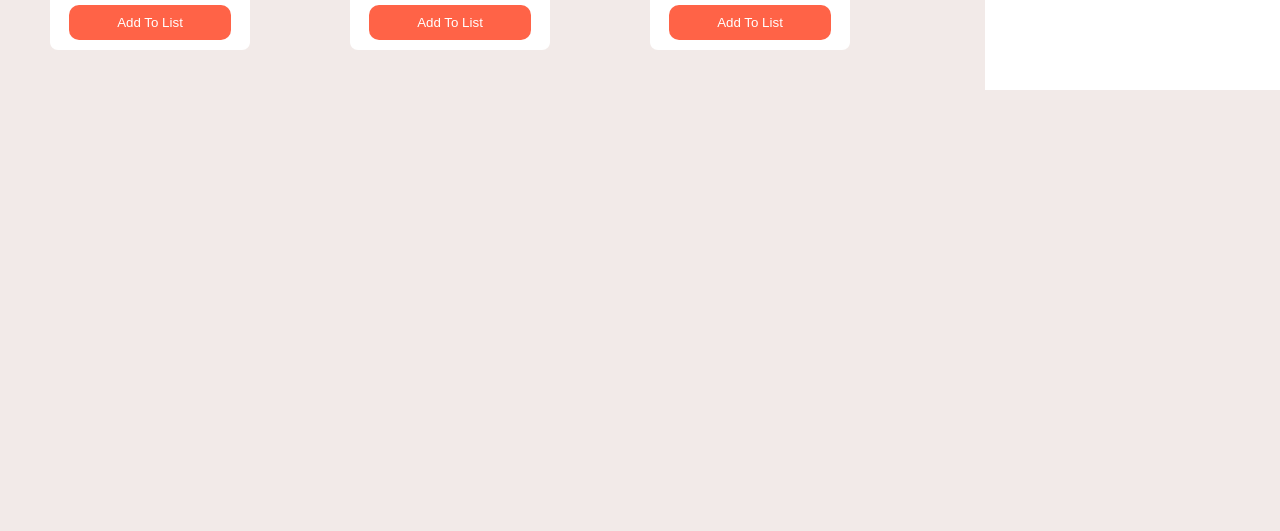
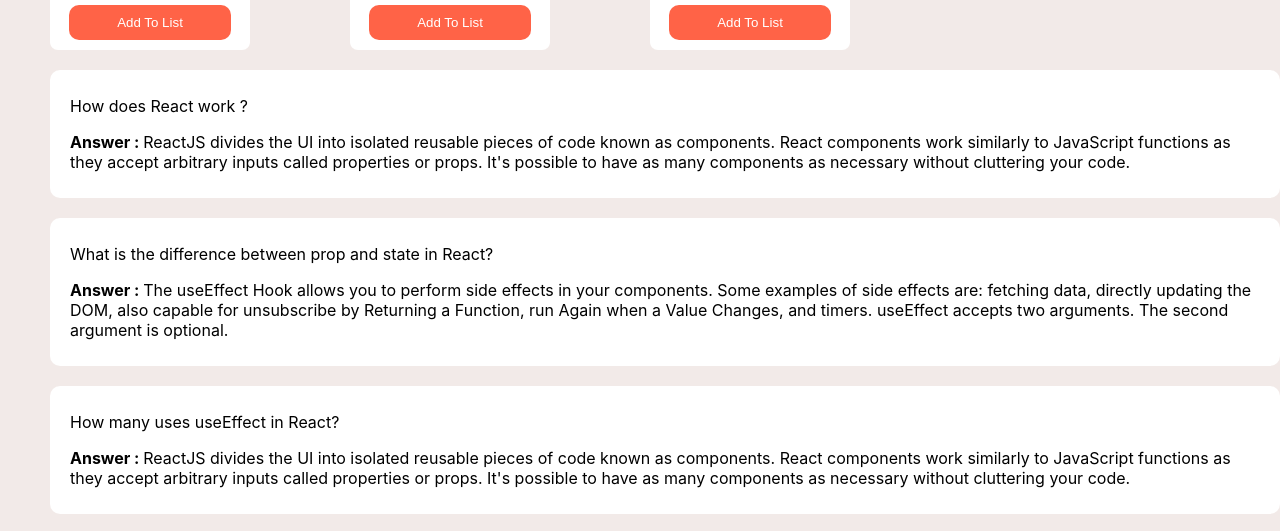
Before and after one commit to taslimahmed313/fitness-heroes, a React (Create React App) app: page / in a window 1280 px wide. Shown: the part 972-1503 px from the top of the page. Before the commit the page ends 1062 px from the top, so only its background shows below. Built offline with nearby package versions, Linux system fonts and the light colour scheme.

Commit message:
Questions Add

```diff
--- a/src/components/Cart/Cart.css
+++ b/src/components/Cart/Cart.css
@@ -1,6 +1,6 @@
 .cart-info {
   background-color: white;
-  height: 100%;
+  height: 100vh;
   padding: 20px 10px;
   position: sticky;
   top: 0;
--- a/src/components/Cart/Cart.js
+++ b/src/components/Cart/Cart.js
@@ -20,7 +20,7 @@
     <div className="cart-info">
       <Personal></Personal>
       <Break handleBreakTime={handleBreakTime}></Break>
-      <Details exerciseTime={exerciseTime} breakTimeStored={breakTimeStored}></Details>
+      <Details exerciseTime={exerciseTime} breakTime={breakTime} breakTimeStored={breakTimeStored}></Details>
     </div>
   );
 };
--- a/src/components/Home/Home.js
+++ b/src/components/Home/Home.js
@@ -1,6 +1,7 @@
 import React, { useState } from 'react';
 import Cart from '../Cart/Cart';
 import Equipments from '../Equipments/Equipments';
+import Question from '../Question/Question';
 import './Home.css';
 
 const Home = () => {
@@ -12,6 +13,7 @@
     }
 
     return (
+      <div>
         <div className="home">
           <div className="equipments-container">
             <Equipments handleExerciseTime={handleExerciseTime}></Equipments>
@@ -21,6 +23,8 @@
             <Cart exerciseTime={exerciseTime}></Cart>
           </div>
         </div>
+        <Question></Question>
+      </div>
     );
 };
 
--- /dev/null
+++ b/src/components/Question/Question.css
@@ -0,0 +1,13 @@
+.single-question {
+  background-color: white;
+  margin: 20px 0px 20px 50px;
+  padding: 10px 20px;
+  border-radius: 10px;
+  text-align: start;
+}
+
+@media screen and (max-width: 576px) {
+  .single-question {
+    margin: 20px;
+  }
+}
--- /dev/null
+++ b/src/components/Question/Question.js
@@ -0,0 +1,42 @@
+import React from 'react';
+import './Question.css';
+
+const Question = () => {
+    return (
+      <div>
+        <div className="single-question">
+          <p>How does React work ?</p>
+          <p>
+            <b>Answer : </b> ReactJS divides the UI into isolated reusable
+            pieces of code known as components. React components work similarly
+            to JavaScript functions as they accept arbitrary inputs called
+            properties or props. It's possible to have as many components as
+            necessary without cluttering your code.
+          </p>
+        </div>
+        <div className="single-question">
+          <p>What is the difference between prop and state in React?</p>
+          <p>
+            <b>Answer : </b>The useEffect Hook allows you to perform side
+            effects in your components. Some examples of side effects are:
+            fetching data, directly updating the DOM, also capable for
+            unsubscribe by Returning a Function, run Again when a Value Changes,
+            and timers. useEffect accepts two arguments. The second argument is
+            optional.
+          </p>
+        </div>
+        <div className="single-question">
+          <p>How many uses useEffect in React?</p>
+          <p>
+            <b>Answer : </b> ReactJS divides the UI into isolated reusable
+            pieces of code known as components. React components work similarly
+            to JavaScript functions as they accept arbitrary inputs called
+            properties or props. It's possible to have as many components as
+            necessary without cluttering your code.
+          </p>
+        </div>
+      </div>
+    );
+};
+
+export default Question;
```
Lines whose indentation alone changed are shown as unchanged.
